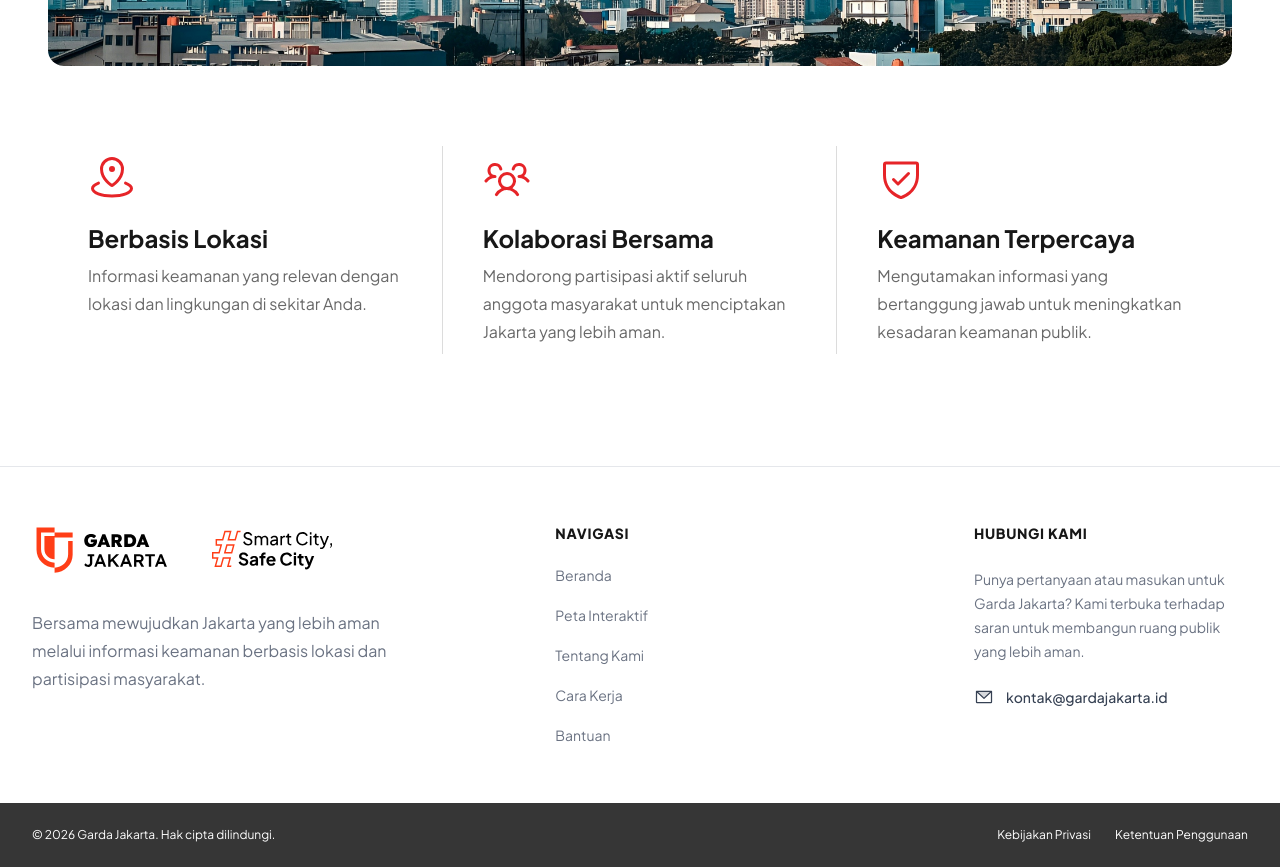
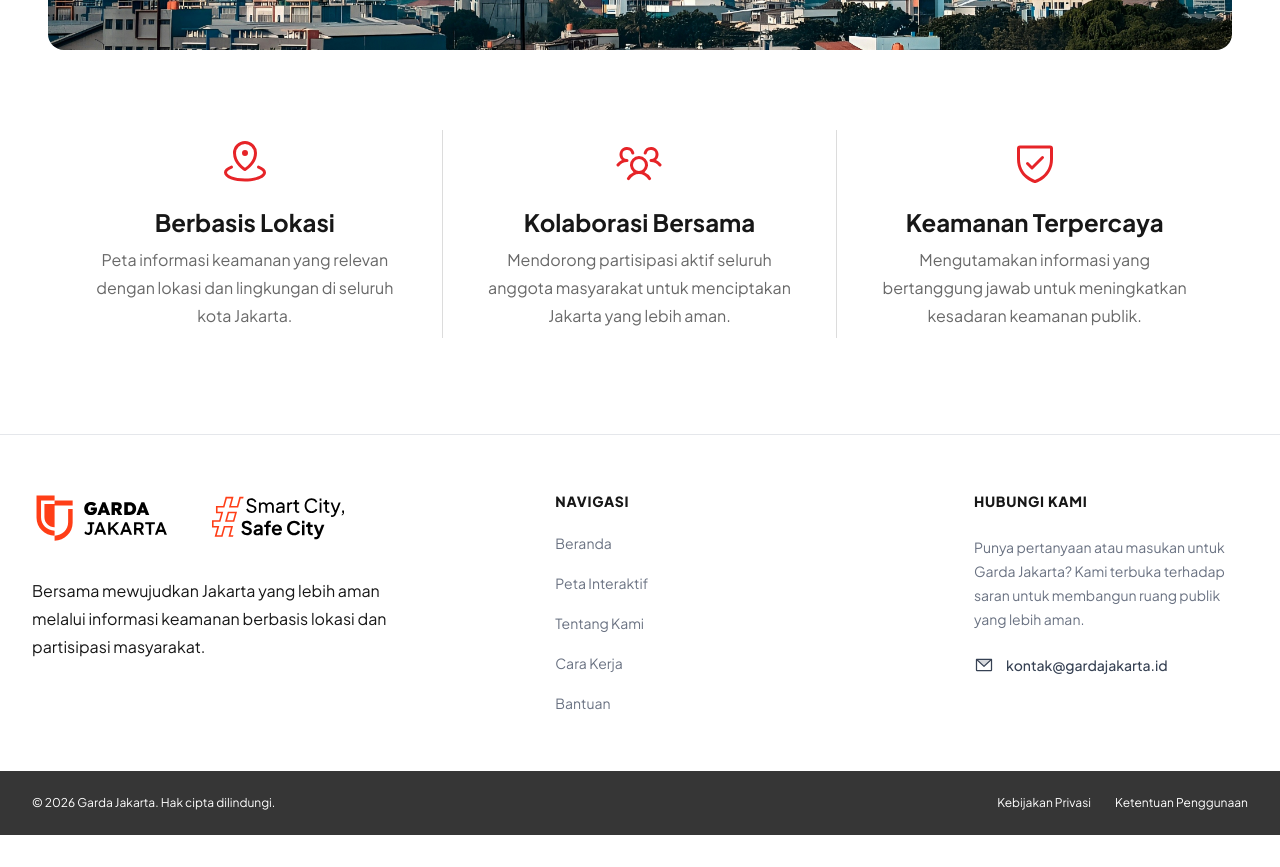
Before and after one commit to GardaJakarta/GardaJakarta-Landing, a Next.js app: page / in a window 1280 px wide. Shown: the part 1460-2327 px from the top of the page. After the commit the page ends 2295 px from the top, so only its background shows below. Built offline with nearby package versions, Linux system fonts and the light colour scheme.

Commit message:
feat: update About Us section content and styling; add How It Works section

```diff
--- a/app/globals.css
+++ b/app/globals.css
@@ -5,6 +5,7 @@
   --background: #ffffff;
   --foreground: #171717;
   --dark-gray: #363636;
+  --light-gray: #f2f2f2;
 }
 
 @theme inline {
--- a/components/layout/Footer.tsx
+++ b/components/layout/Footer.tsx
@@ -37,11 +37,11 @@
                 className="inline-flex"
               >
                 <AppLogo size={140} className="mr-10" />
-                <TagLine width={120} />
+                <TagLine width={132} />
               </Link>
             </div>
 
-            <p className="mt-8 max-w-sm text-base leading-7 text-gray-500">
+            <p className="mt-8 max-w-sm text-base leading-7 text-foreground">
               Bersama mewujudkan Jakarta yang lebih aman melalui informasi
               keamanan berbasis lokasi dan partisipasi masyarakat.
             </p>
--- a/components/sections/AboutUs.tsx
+++ b/components/sections/AboutUs.tsx
@@ -8,7 +8,7 @@
     icon: MapPinArea,
     title: "Berbasis Lokasi",
     subtitle:
-      "Informasi keamanan yang relevan dengan lokasi dan lingkungan di sekitar Anda.",
+      "Peta informasi keamanan yang relevan dengan lokasi dan lingkungan di seluruh kota Jakarta.",
   },
   {
     icon: UsersThree,
@@ -26,10 +26,7 @@
 
 export default function AboutUs() {
   return (
-    <section
-      id="about-us"
-      className="bg-light-gray px-6 py-20 md:px-12 md:py-28"
-    >
+    <section id="about-us" className="bg-white px-6 py-20 md:px-12 md:py-24">
       <div className="mx-auto max-w-7xl">
         {/* Headline & Description */}
         <div className="grid grid-cols-1 gap-8 md:grid-cols-2 md:gap-16">
@@ -41,7 +38,7 @@
                 Safe City.
                 <span
                   aria-hidden="true"
-                  className="absolute -bottom-3 left-0 h-2 w-full bg-primary/90"
+                  className="absolute -bottom-2 left-0 h-2 w-full bg-primary/90"
                 />
               </span>
             </span>
@@ -60,7 +57,7 @@
 
         {/* Jakarta Image */}
         <div className="mt-12 md:mt-16">
-          <div className="relative aspect-[16/5] w-full overflow-hidden rounded-2xl">
+          <div className="relative aspect-16/5 w-full overflow-hidden rounded-2xl">
             <Image
               src="/images/image-jakarta.jpg"
               alt="Pemandangan Kota Jakarta"
@@ -72,15 +69,14 @@
         </div>
 
         {/* Three Principles */}
-
-        <div className="mt-16 grid grid-cols-1 gap-10 sm:grid-cols-3 sm:gap-0 md:mt-20">
+        <div className="mt-12 grid grid-cols-1 gap-10 sm:grid-cols-3 sm:gap-0 md:mt-20">
           {principles.map((principle, index) => {
             const Icon = principle.icon;
 
             return (
               <div
                 key={principle.title}
-                className={`flex flex-col items-start py-2 sm:px-6 md:px-10 ${
+                className={`flex flex-col items-center py-2 sm:px-6 md:px-10 ${
                   index < principles.length - 1
                     ? "sm:border-r sm:border-foreground/15"
                     : ""
@@ -94,7 +90,7 @@
                   {principle.title}
                 </h3>
 
-                <p className="mt-2 max-w-sm text-base leading-7 text-foreground/65">
+                <p className="mt-2 max-w-sm text-base leading-7 text-foreground/65 text-center">
                   {principle.subtitle}
                 </p>
               </div>
--- /dev/null
+++ b/components/sections/HowItWorks.tsx
@@ -0,0 +1,5 @@
+export default function HowItWorks() {
+  return <section id="how-it-works">
+
+  </section>;
+}
```
